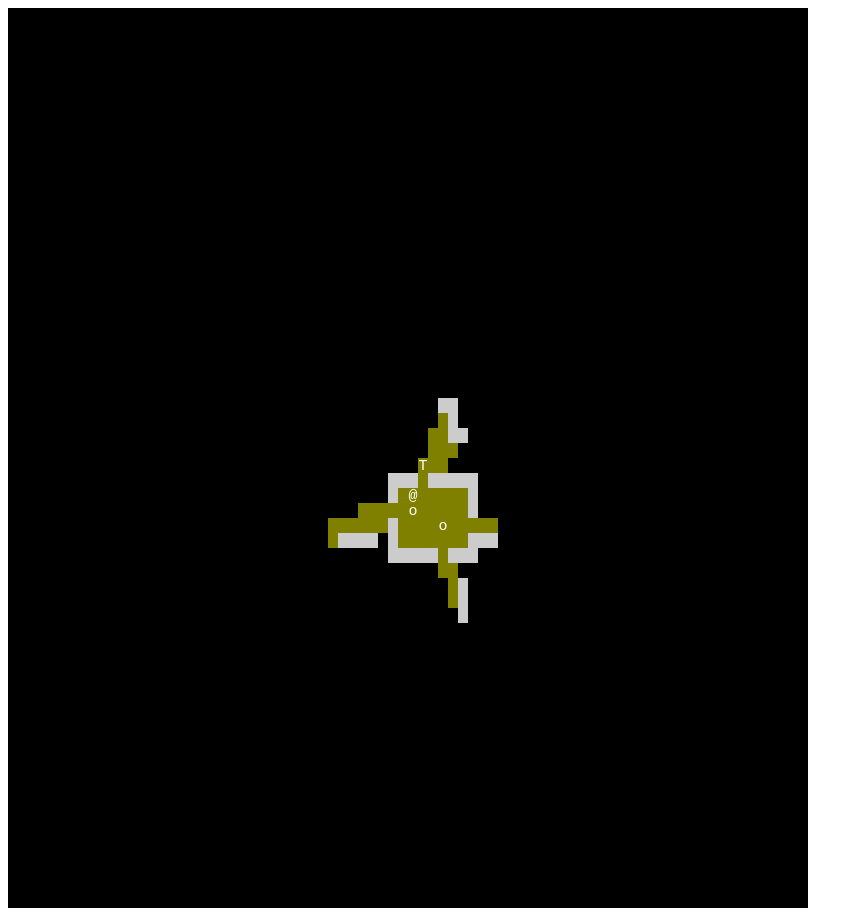
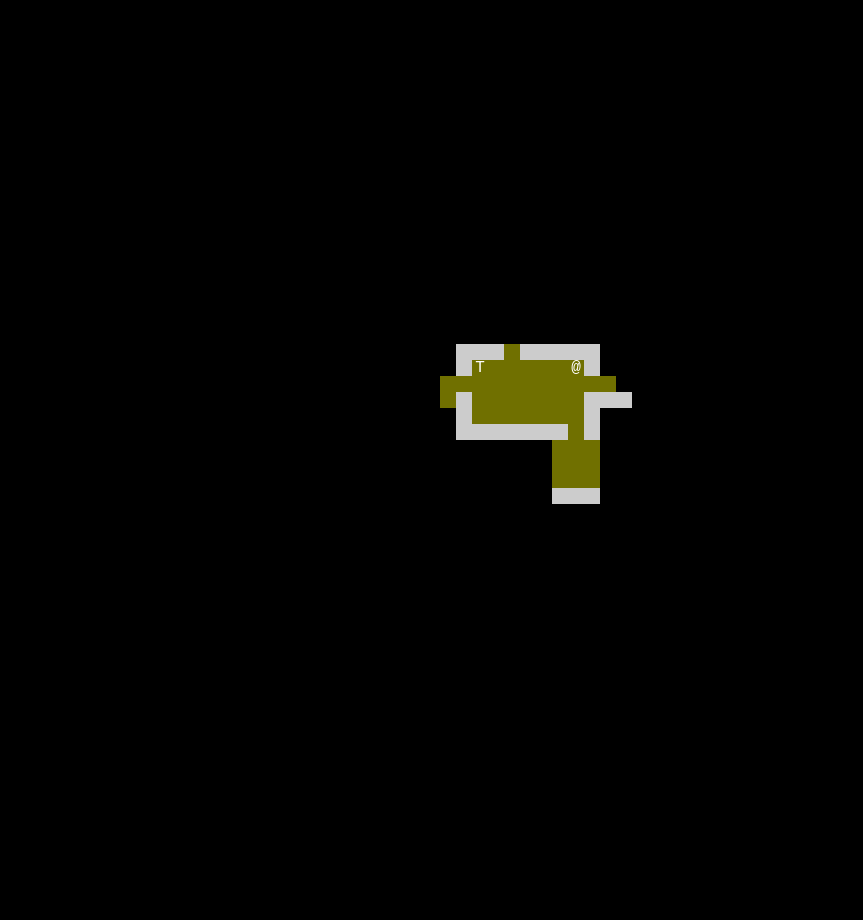
Before and after one commit to jarrahtech/RoguelikeTutorial2022, a plain HTML site: page index.html in a window 1280 px wide. Shown: the whole page, without its empty margins (0-863 px from the left). After the commit the page ends 800 px from the top, so only its background shows below. Drawn offline with Linux system fonts and the light colour scheme.

Commit message:
event.preventDefault on input & small visual changes

```diff
--- a/assets/eventHandler.js
+++ b/assets/eventHandler.js
@@ -3,6 +3,7 @@ import { Action, BumpAction } from "./actions.js";
 export class EventHandler {
 
     dispatch(inputType, inputData) {
+        inputData.preventDefault();
         if (inputType === 'keydown') {
             if (inputData.keyCode === ROT.KEYS.VK_LEFT || inputData.keyCode === ROT.KEYS.VK_A) {
                 return new BumpAction(-1, 0);
--- a/assets/game.js
+++ b/assets/game.js
@@ -3,8 +3,10 @@ import { Engine } from './engine.js';
 import { GameMap } from './map.js';
 
 var options = {
-    width: 80,
-    height: 60
+    width: 60,
+    height: 40,
+    forceSquareRatio: true,
+    fontSize: 16
 }
 
 window.onload = function() {
--- a/assets/map.js
+++ b/assets/map.js
@@ -32,7 +32,7 @@ export class TileType {
     }
 }
 
-export var inLightColor = '#ffff0080';
+export var inLightColor = '#ffff0070';
 var rememberColor = '#777777aa';
 var wallColor = '#ccccccff'
 var unseenColor = 'black'
@@ -86,7 +86,10 @@ export class GameMap {
 
         this.map.getRooms().forEach(r => {
             for (var i=this.randInt(0, maxPerRoom-1); i>=0; i--) {
-                this.entities.push(this.entityFactory.get(ROT.RNG.getWeightedValue(monsters), this.randomRoomPosition(r)));
+                var pos = this.randomRoomPosition(r);
+                if (!this.blockingEntityAt(pos[0], pos[1])) {
+                    this.entities.push(this.entityFactory.get(ROT.RNG.getWeightedValue(monsters), pos));
+                }
             }
         });
     }
--- a/index.html
+++ b/index.html
@@ -3,7 +3,7 @@
   <head>
     <title>Javascript Roguelike</title>
   </head>
-  <body>
+  <body bgcolor="black">
     <script type="text/javascript" src="assets/rot.min.js"></script>
     <script type="module" src="assets/game.js"></script>
   </body>
```
